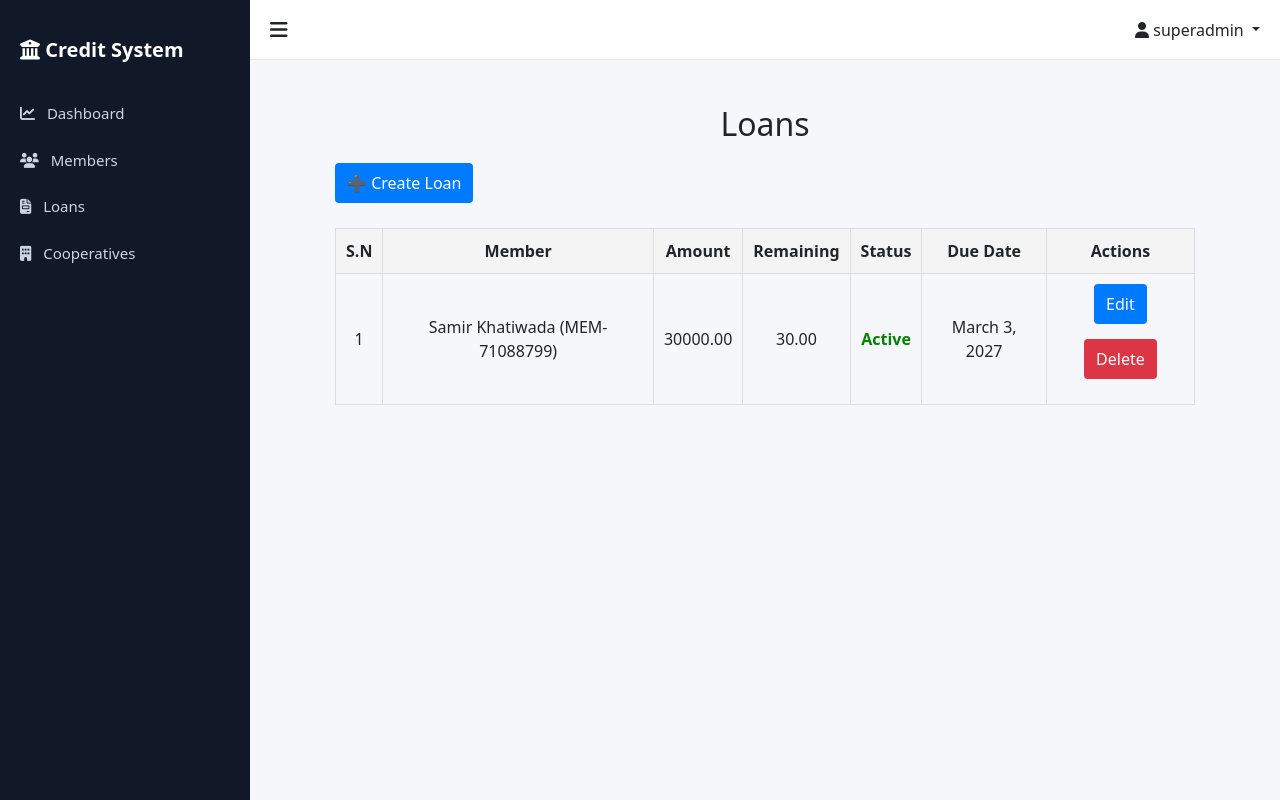
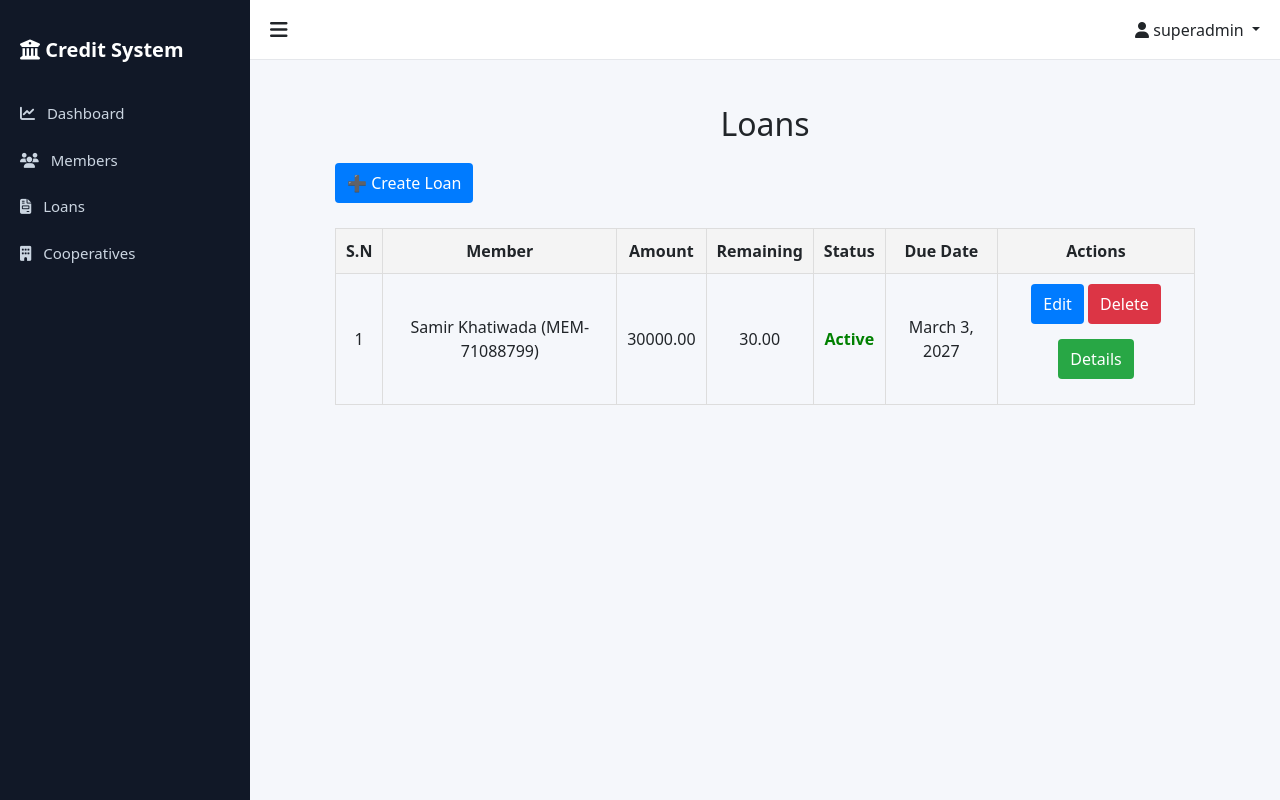
Before and after one commit to sameer9860/Credit-Information-System, a Django app: page /loans/ in a window 1280 px wide. Run offline with Django 5.2, Linux system fonts and the light colour scheme; a user stored in the database is signed in; data comes from the database, SQL or seed files in the repository.

Commit message:
Updated list view

```diff
--- a/templates/loans/loan_list.html
+++ b/templates/loans/loan_list.html
@@ -86,8 +86,9 @@
                 </td>
                 <td>{{ loan.due_date }}</td>
                 <td>
-                    <a href="#" class="button">Edit</a>
-                    <a href="#" class="button" style="background-color:#dc3545;">Delete</a>
+                    <a href="{% url 'loans:update_loan' loan.loan_id %}" class="button">Edit</a>
+                    <a href="{% url 'loans:delete_loan' loan.loan_id %}" class="button" style="background-color:#dc3545;">Delete</a>
+                    <a href="{% url 'loans:loan_detail' loan.loan_id %}" class="button" style="background-color:#28a745;">Details</a>
                 </td>
             </tr>
             {% empty %}
```
